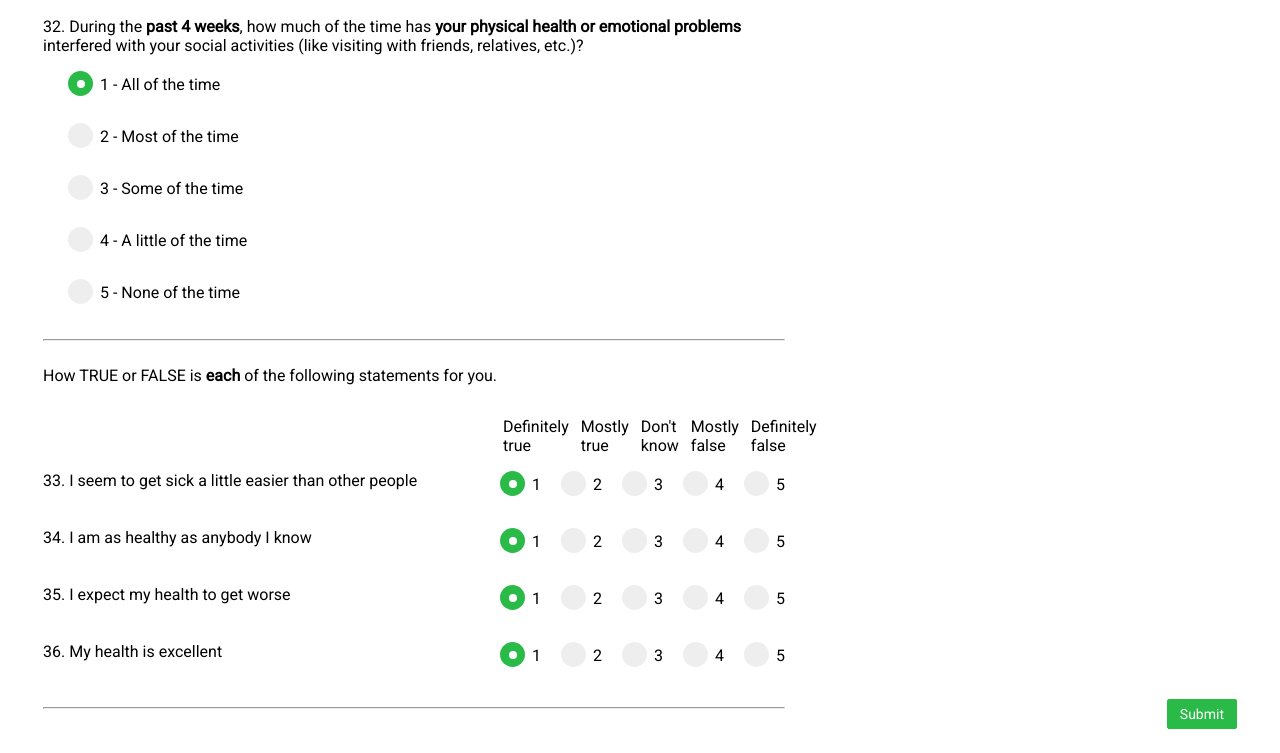
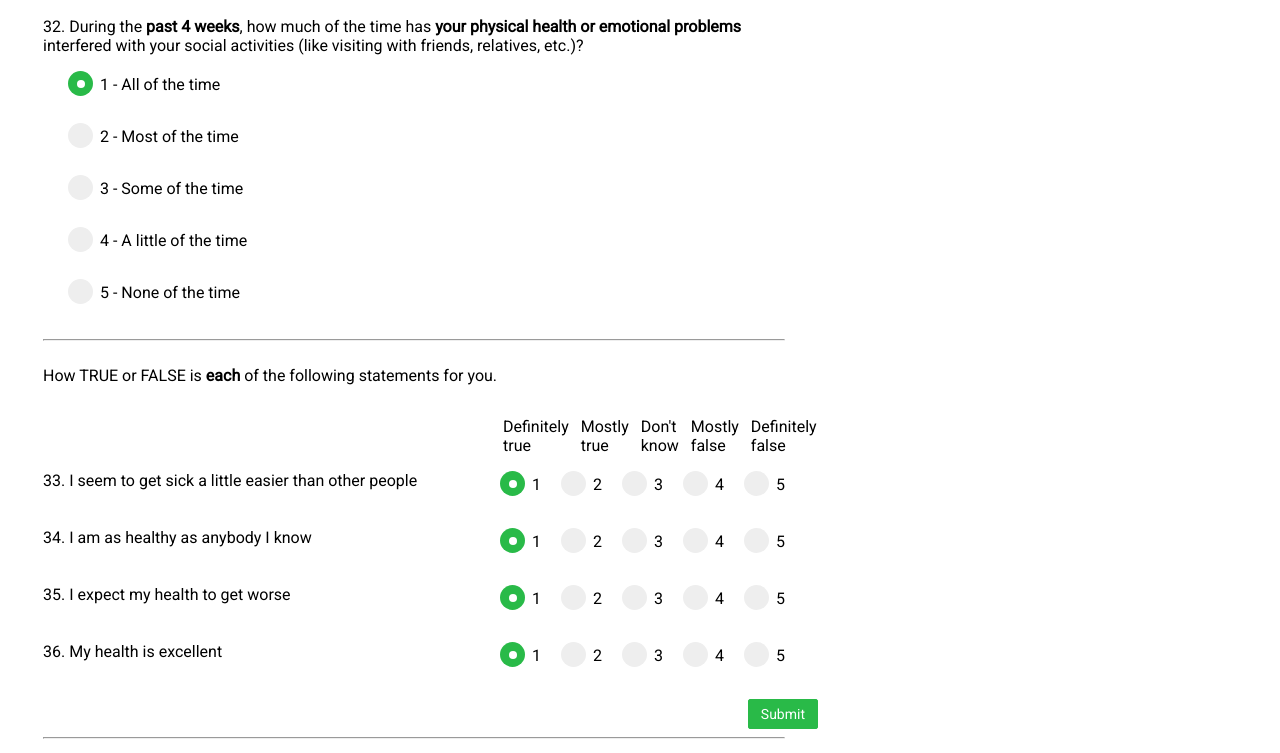
Before and after one commit to DCElemeno/lipedemaProject, a plain HTML site: page pages/HealthSurvey36.html in a window 1280 px wide. Shown: the part 4221-4974 px from the top of the page. Drawn offline with Linux system fonts and the light colour scheme.

Commit message:
more small tweaks

```diff
--- a/pages/HealthSurvey36.html
+++ b/pages/HealthSurvey36.html
@@ -7,7 +7,7 @@
 
 		/* overall */
 		* {font-family: 'Roboto', sans-serif;}
-		.main { margin:35px; }
+		.main { margin:35px; width:850px;}
 		.left { float:left; }
 		.right { float:right; }
 		.scale, .question p,
@@ -1232,7 +1232,7 @@
 	</script>
 
 	<!-- submit button -->
-	<button class="submit-btn" value="Submit" onclick="sendData();">
+	<button style="margin-right:75px;" class="submit-btn" value="Submit" onclick="sendData();">
 	    <i class="hugeicons-paper-plane"></i><!-- substitute with little whit jumping lady -->
 	    <span>Submit</span>
 	</button>
```
Also changed, not shown: pages/WHOQol-BREF.html (+2 -2 lines).
